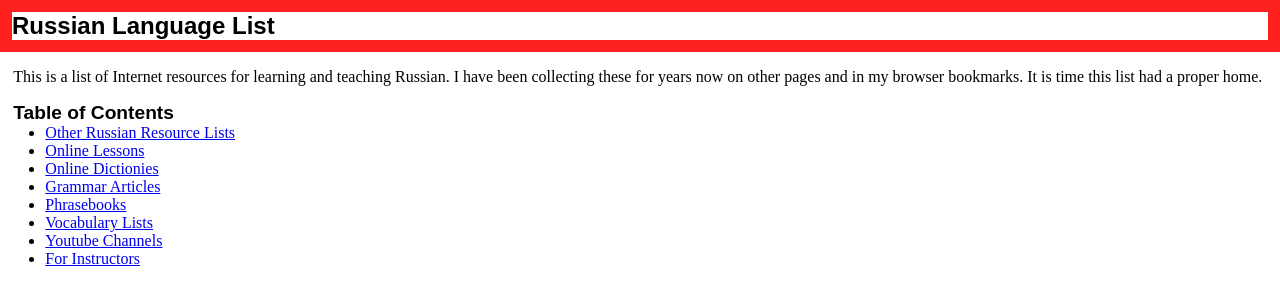
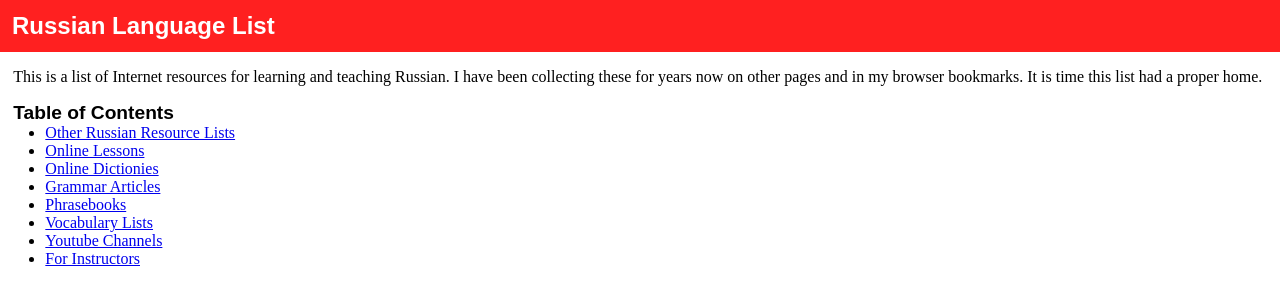
Before and after one commit to david672orford/russian-language-list, a Jekyll site: the page built from index.md, in a window 1280 px wide. Shown: the top 305 px of the page. Built offline with Jekyll 4.4.1, drawn with Linux system fonts in a browser that asks for light colours; our own code applies the rules of GitHub Pages for plain Markdown files.

Commit message:
refined style

```diff
--- a/_config.yml
+++ b/_config.yml
@@ -1,4 +1,3 @@
 title: Russian Language List
 description: List of resources for studying and teaching the Russian language
-#theme: jekyll-theme-primer
 google_analytics: UA-48777822-6
--- a/assets/css/style.css
+++ b/assets/css/style.css
@@ -12,12 +12,14 @@ MAIN {
 	}
 HEADER {
 	padding: 12px;
+	color: white;
 	background-color: #ff2020;
-	color: white;
 	}
 H1 {
 	font-family: sans-serif;
 	font-size: 150%;
+	color: inherit;
+	background-color: inherit;
 	}
 H2 {
 	font-family: sans-serif;
```
